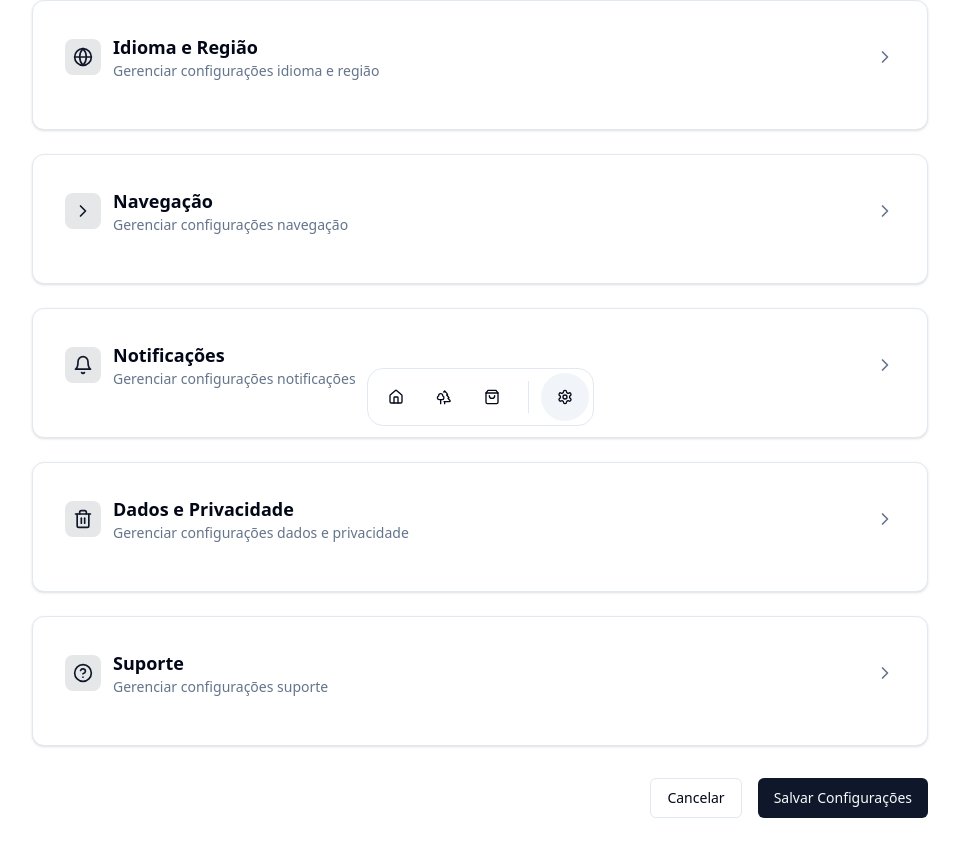
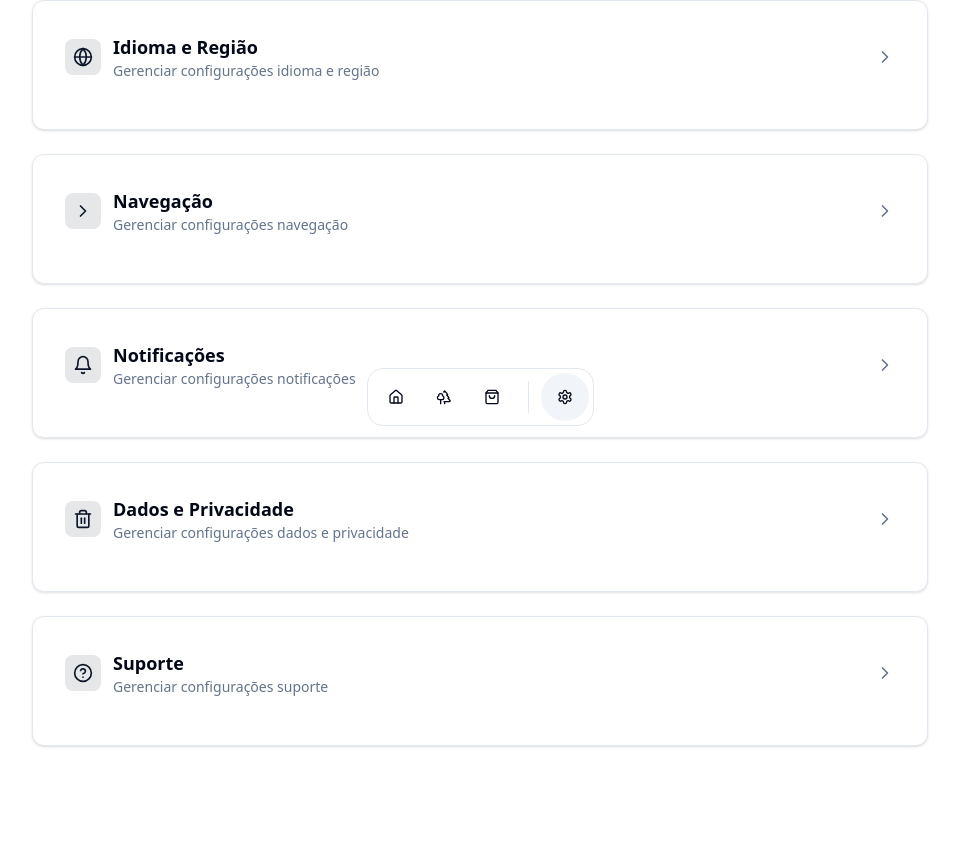
Before and after one commit to mullerjk/mercantia-taba, a Next.js app in the folder app/: page /settings in a window 1280 px wide. Shown: the part 350-1206 px from the top of the page, without its empty margins (160-1119 px from the left). Built offline with nearby package versions, Linux system fonts and the light colour scheme.

Commit message:
remove: buttons salvar and cancelar from settings page
- Remove unnecessary Save/Cancel buttons from settings page
- All settings changes now apply automatically (auto-save functionality)
- Cleaner UI without redundant save action buttons
- Settings page now focuses on configuration controls only

```diff
--- a/app/src/app/settings/page.tsx
+++ b/app/src/app/settings/page.tsx
@@ -335,16 +335,6 @@ export default function SettingsPage() {
                 </Button>
               </SettingItem>
             </SettingSection>
-
-            {/* Save Button */}
-            <div className="flex justify-end gap-4 mt-8">
-              <Button variant="outline">
-                Cancelar
-              </Button>
-              <Button>
-                Salvar Configurações
-              </Button>
-            </div>
           </div>
         </div>
       </div>
```
